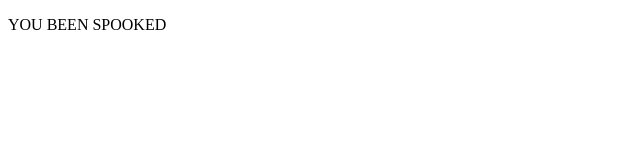
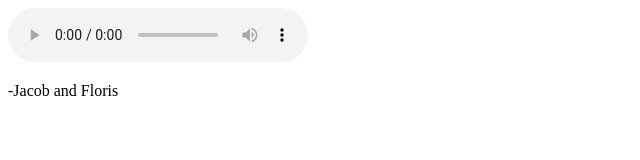
Before and after one commit to TheBodyElectricked/TheBodyElectricked.github.io, a plain HTML site: page index.html in a window 1280 px wide. Shown: the whole page, without its empty margins (0-640 px from the left). Drawn offline with Linux system fonts and the light colour scheme.

Commit message:
asdfasdfsdaf

```diff
--- a/index.html
+++ b/index.html
@@ -4,6 +4,9 @@
     <meta charset="UTF-8">
   </head>
   <body>
-    <p>YOU BEEN SPOOKED</p>
+    <audio controls>
+        <source src="inspire.mp3" type="audio/mp3">
+    </audio>
+    <p>-Jacob and Floris</p>
   </body>
 </html>
```
Also changed, not shown: 1 other file.
